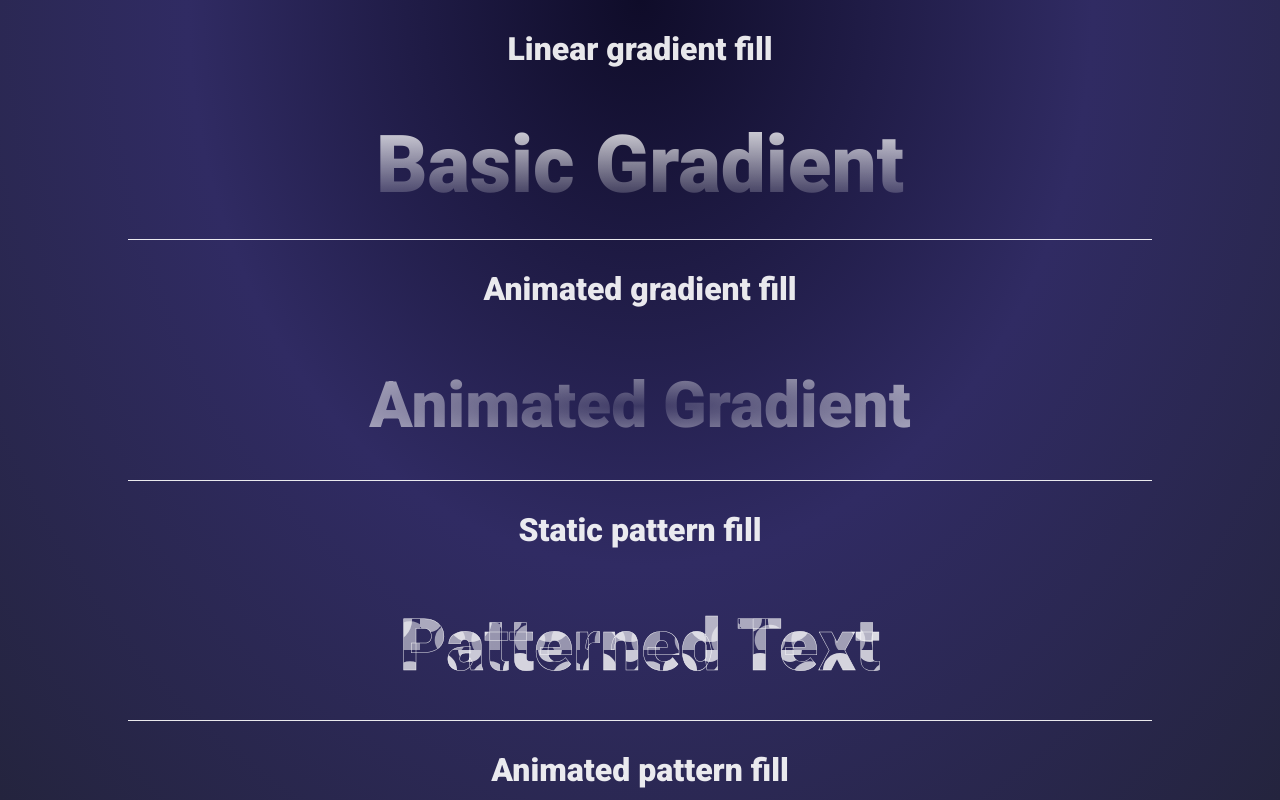
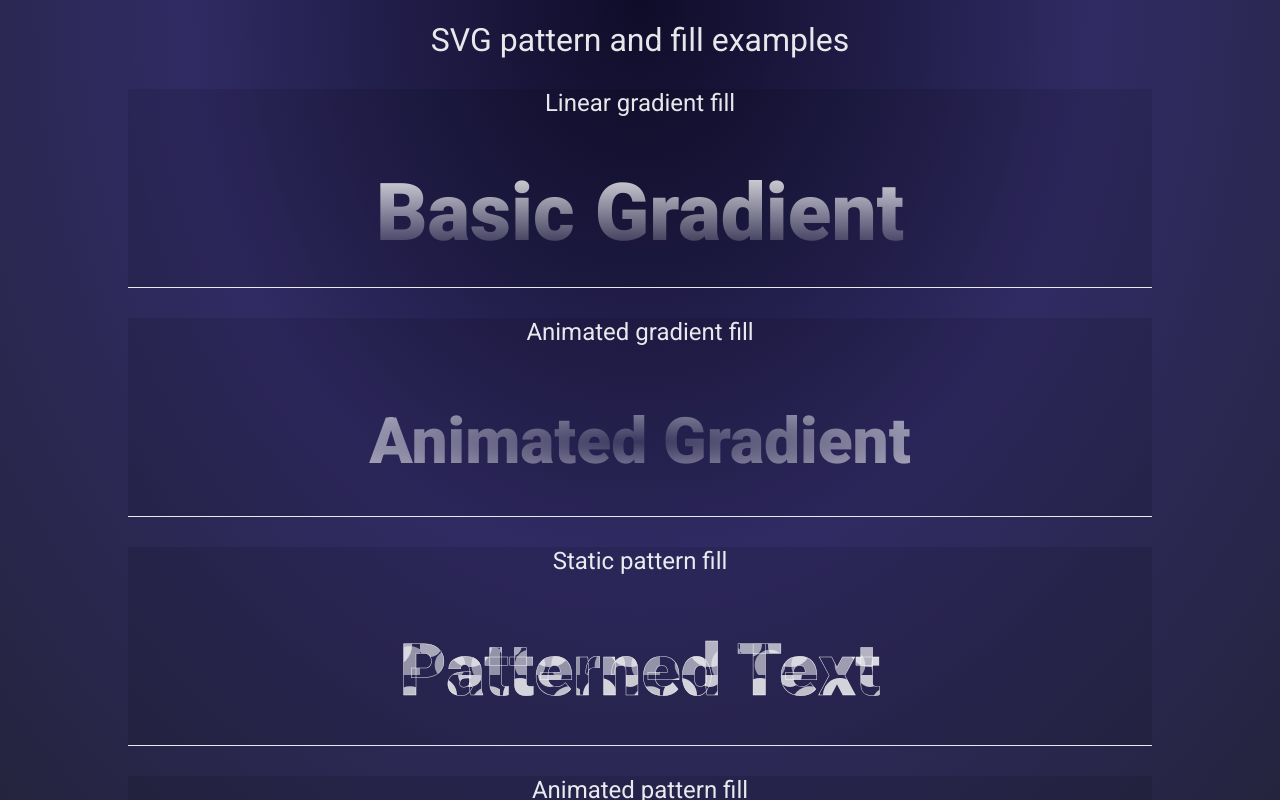
Before and after one commit to villhei/react-svg, a React (Vite) app: page / in a window 1280 px wide. Built offline with nearby package versions, Linux system fonts and the light colour scheme.

Commit message:
Style improvements

```diff
--- a/src/Main.tsx
+++ b/src/Main.tsx
@@ -10,6 +10,7 @@ import AnimatedStrokeMulti from '~/Texts/06_animated_stroke_multi'
 
 const WHITE_SEMI_SOLID = 'rgba(255, 255, 255, 0.9)'
 const WHITE_SEMI_TRANSPARENT = 'rgba(255, 255, 255, 0.1)'
+const BLACK_SEMI_TRANSPARENT = 'rgba(0, 0, 0, 0.1)'
 
 const PURPLEISH_LESS = '#0f0c29'
 const PURPLEISH = '#302b63'
@@ -30,14 +31,20 @@ const Background = styled.div`
   font-family: 'Roboto', sans-serif;
 `
 
-const ItemTitle = styled.h1`
+const PageTitle = styled.h1`
   color: ${WHITE_SEMI_SOLID};
+  font-weight: 400;
+`
+const ItemTitle = styled.h2`
+  color: ${WHITE_SEMI_SOLID};
+  font-weight: 400;
 `
 
 const Section = styled.div`
   max-width: 80%;
   margin: 30px auto;
   border-bottom: 1px solid ${WHITE_SEMI_SOLID};
+  background: ${BLACK_SEMI_TRANSPARENT};
 
   svg {
     margin: auto;
@@ -48,6 +55,7 @@ const Section = styled.div`
 const main = () => (
   <>
     <Background>
+      <PageTitle>SVG pattern and fill examples</PageTitle>
       <Section>
         <ItemTitle>Linear gradient fill</ItemTitle>
         <LinearGradient
```
